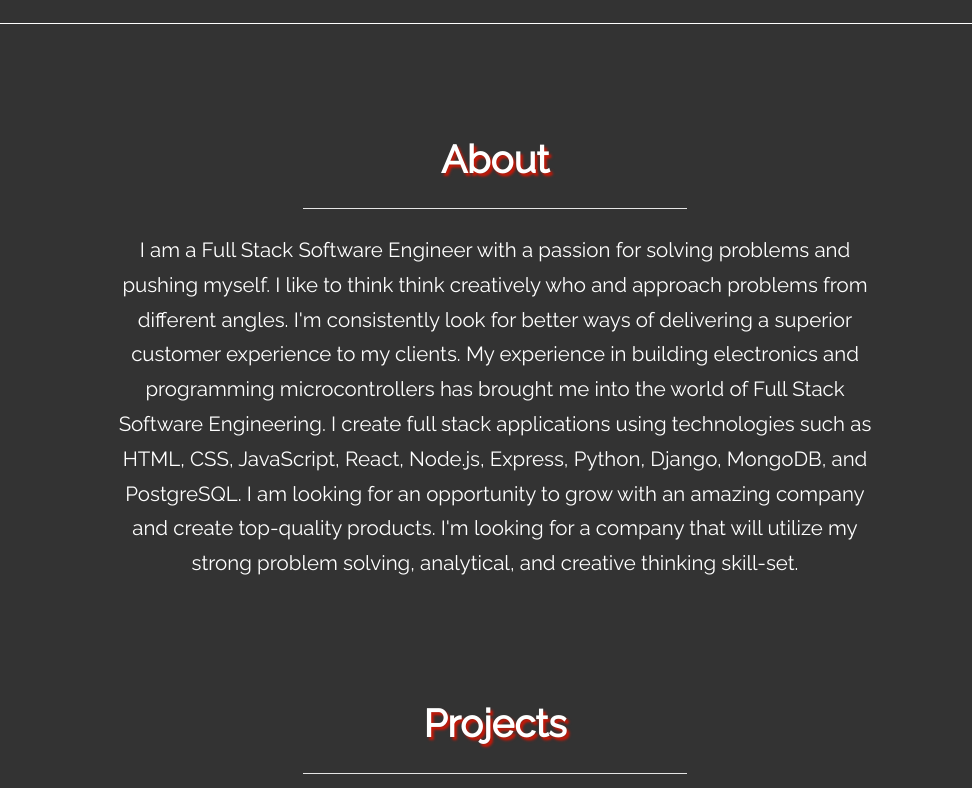
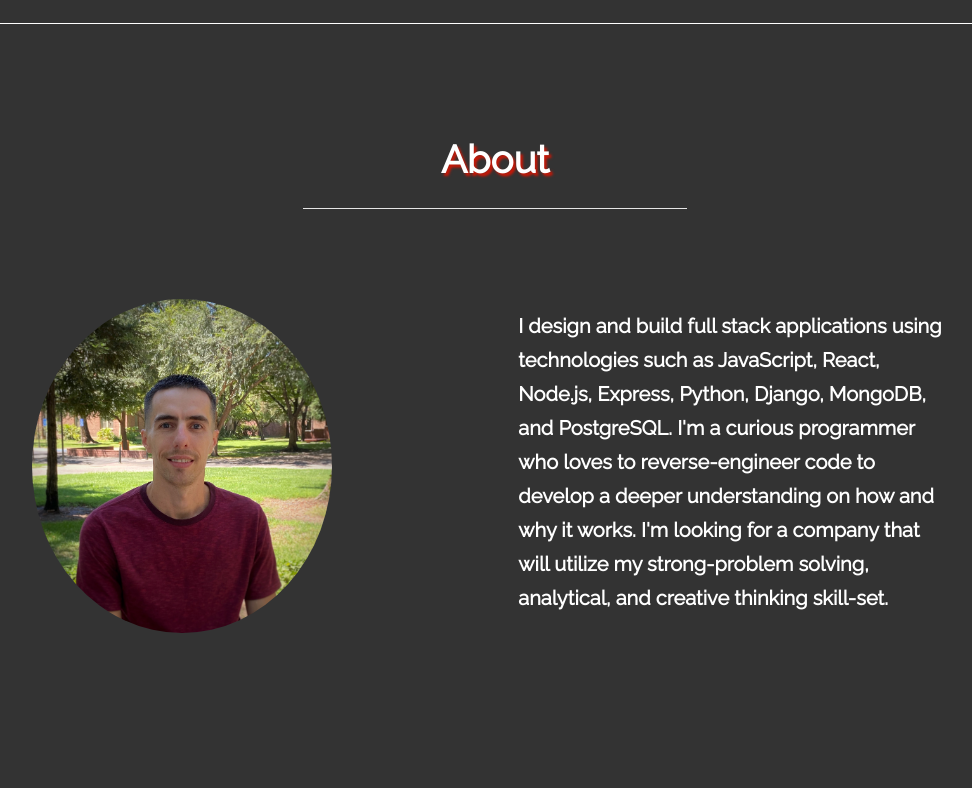
Before and after one commit to ryanmfoley/portfolio, a React (Create React App) app: page / in a window 1280 px wide. Shown: the part 868-1656 px from the top of the page, without its empty margins (145-1117 px from the left). Built offline with nearby package versions, Linux system fonts and the light colour scheme; a web font is replaced by a local one.

Commit message:
Update intro and about me

```diff
--- a/src/components/About/About.css
+++ b/src/components/About/About.css
@@ -1,4 +1,34 @@
-#about h4 {
-	width: max(60%, 340px);
-	font-size: max(1.6vw, 12px);
+.about-container {
+	display: flex;
+	justify-content: space-evenly;
+	flex-wrap: wrap;
+	/* max-width: 800px; */
+	/* margin-top: 100px; */
+	margin: 90px auto;
+	/* outline: 1px solid gold; */
 }
+
+.about-text {
+	display: flex;
+	align-items: center;
+	/* width: min(50vw, 350px); */
+	padding: 10px;
+	flex-grow: 1;
+	max-width: 450px;
+	/* max-width: 400px; */
+	/* font-size: min(2vw, 32px); */
+	font-size: 20px;
+	font-weight: 700;
+	/* outline: 1px solid green; */
+}
+
+.profile-pic {
+	align-self: center;
+	/* object-fit: contain; */
+	width: 300px;
+	max-width: 300px;
+	height: auto;
+	/* box-shadow: 0 0 18px 18px white inset; */
+	border-radius: 50%;
+	/* outline: 1px solid pink; */
+}
--- a/src/components/About/About.js
+++ b/src/components/About/About.js
@@ -1,3 +1,4 @@
+import profilePic from '../../assets/profile-pic.jpeg'
 import './About.css'
 
 const About = () => (
@@ -6,19 +7,17 @@ const About = () => (
 			<strong>About</strong>
 		</h1>
 		<hr />
-		<h4 className='mt-4 text-center ml-auto mr-auto'>
-			I am a Full Stack Software Engineer with a passion for solving problems
-			and pushing myself. I like to think think creatively who and approach
-			problems from different angles. I'm consistently look for better ways of
-			delivering a superior customer experience to my clients. My experience in
-			building electronics and programming microcontrollers has brought me into
-			the world of Full Stack Software Engineering. I create full stack
-			applications using technologies such as HTML, CSS, JavaScript, React,
-			Node.js, Express, Python, Django, MongoDB, and PostgreSQL. I am looking
-			for an opportunity to grow with an amazing company and create top-quality
-			products. I'm looking for a company that will utilize my strong problem
-			solving, analytical, and creative thinking skill-set.
-		</h4>
+		<div className='about-container'>
+			<img className='profile-pic' src={profilePic} alt='profile pic' />
+			<h4 className='about-text'>
+				I design and build full stack applications using technologies such as
+				JavaScript, React, Node.js, Express, Python, Django, MongoDB, and
+				PostgreSQL. I'm a curious programmer who loves to reverse-engineer code
+				to develop a deeper understanding on how and why it works. I'm looking
+				for a company that will utilize my strong-problem solving, analytical,
+				and creative thinking skill-set.
+			</h4>
+		</div>
 	</div>
 )
 
--- a/src/components/Intro/Intro.css
+++ b/src/components/Intro/Intro.css
@@ -22,7 +22,7 @@
 }
 
 .intro h1:nth-child(2) {
-	width: 15em;
+	width: 16.5em;
 	opacity: 0;
 	animation: typing2 3s steps(30, end),
 		blinking-caret 0.5s step-end infinite alternate;
--- a/src/components/Intro/Intro.js
+++ b/src/components/Intro/Intro.js
@@ -11,7 +11,7 @@ const Intro = () => (
 			</span>
 			.
 		</h1>
-		<h1 className='mb-2'>I'm a Software Engineer.</h1>
+		<h1 className='mb-2'>I'm a Full-Stack Developer.</h1>
 		<Button
 			className='btn-intro'
 			variant='outline-primary'
```
